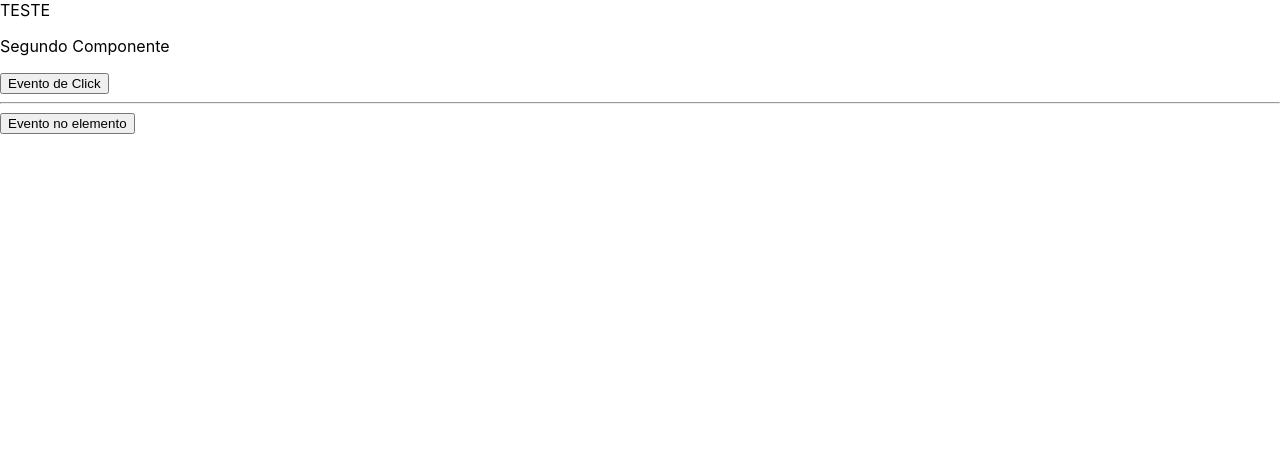
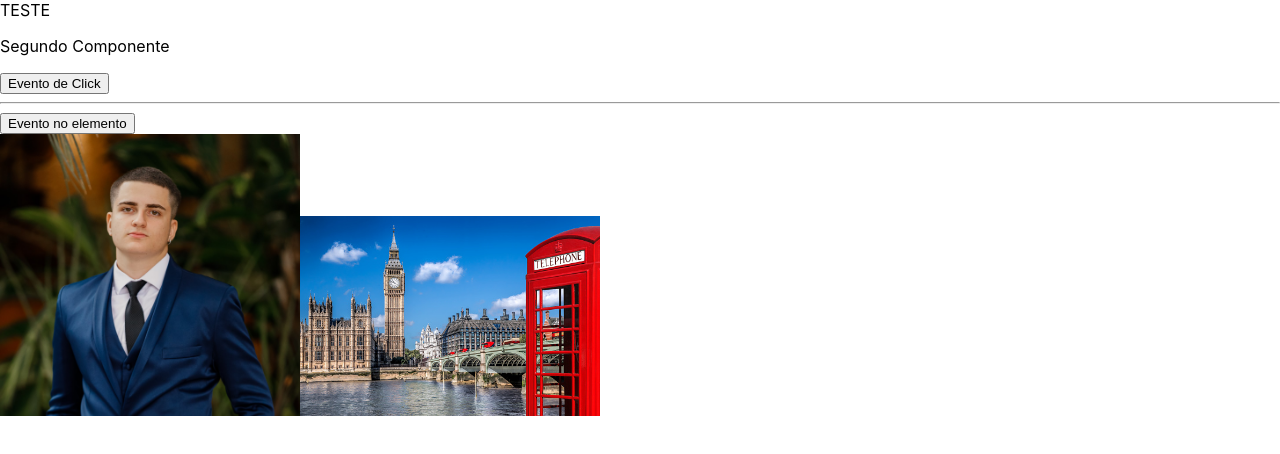
Before and after one commit to Pietrocv/TodoList, a React (Create React App) app: page / in a window 1280 px wide. Shown: the top 454 px of the page. Built offline with nearby package versions, Linux system fonts and the light colour scheme.

Commit message:
Aprendendo a como chamar as imagens

```diff
--- a/src/App.js
+++ b/src/App.js
@@ -1,11 +1,14 @@
 import logo from './logo.svg';
 import AnotherComponent from './components/AnottherComponent';
+import Images from './components/Images';
 import './App.css';
 
 function App() {
   return (
-    <><div>TESTE</div>
-    <AnotherComponent/></>
+    <div>TESTE
+      <AnotherComponent />
+      <Images />
+    </div>
   );
 }
 
--- /dev/null
+++ b/src/components/Images.js
@@ -0,0 +1,12 @@
+import london from "../assets/London.jpg"
+
+const Images = () =>{
+    return(
+        <div>
+            <img src="/Foto.jpg"></img>
+            <img src={london}></img>
+        </div>
+    )
+}
+
+export default Images;
--- a/src/index.css
+++ b/src/index.css
@@ -11,3 +11,6 @@ code {
   font-family: source-code-pro, Menlo, Monaco, Consolas, 'Courier New',
     monospace;
 }
+img{
+  width: 300px;
+}
```
Also changed, not shown: public/Foto.jpg (added), src/assets/London.jpg (added).
